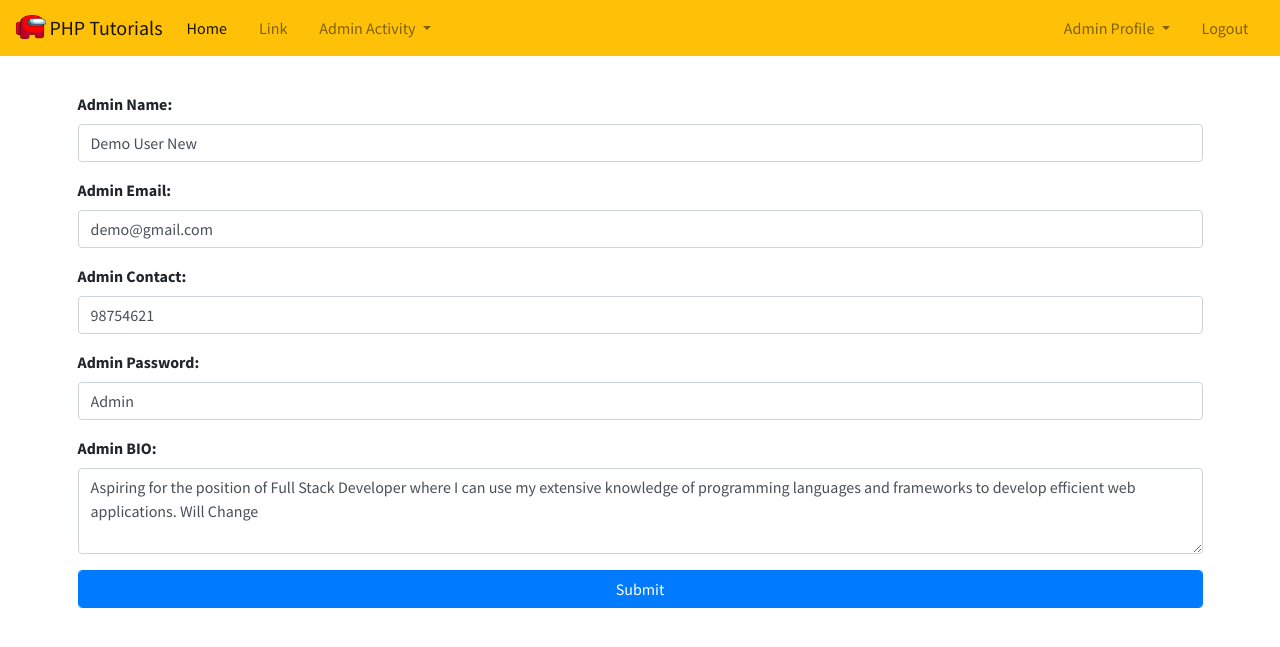
After one commit to aidcom5894/phpCodeTutorials, a PHP site: page /phpCodeTutorials/edit_users.php?id=1 in a window 1280 px wide. The commit adds this page. Shown: the top 647 px of the page. Run offline with PHP 8.4, Linux system fonts and the light colour scheme; a user stored in the database is signed in; data comes from the database, SQL or seed files in the repository; both versions use the stored data as it was after the commit; some libraries are stand-ins or nearby versions.

Commit message:
Updated editing and updating functionality for Individual Users

```diff
--- a/admin_navbar.php
+++ b/admin_navbar.php
@@ -45,13 +45,8 @@ Admin Activity
 Admin Profile
 </a>
 <ul class="dropdown-menu" aria-labelledby="navbarDropdown">
-<li><a class="dropdown-item" href="#">Admin Portal</a></li>
-<li><a class="dropdown-item" href="#">Admin Registration</a></li>
-<li><a class="dropdown-item" href="#">Beneficiary Login</a></li>
-<li><a class="dropdown-item" href="#">Beneficiary Registration</a></li>
-<li><a class="dropdown-item" href="updateDetails.php">Update Details</a></li>
-<li><hr class="dropdown-divider"></li>
-<li><a class="dropdown-item" href="#">Something else here</a></li>
+<li><a class="dropdown-item" href="admin_dashboard.php">My Profile</a></li>
+<li><a class="dropdown-item" href="updateDetails.php">View Beneficiary</a></li>
 </ul>
 </li>
 
--- /dev/null
+++ b/edit_users.php
@@ -0,0 +1,88 @@
+<?php
+
+session_start();
+if(!isset($_SESSION['loggedinAdmin']))
+{
+    echo "<script>alert('No Logged In Admin Found');window.location.href='admin_login.php';</script>";
+}
+
+include('configuration/base_url.php');
+include('configuration/db_config.php');
+include('admin_navbar.php');
+
+?>
+
+<div class="container" style="margin-top:36px;">
+
+<form method="POST">
+<?php
+
+$id = $_GET['id'];
+$getDetails = mysqli_query($config,"SELECT * FROM individual_users WHERE id='$id'");
+while ($row = mysqli_fetch_assoc($getDetails))
+{
+	$user_name = $row['fullname'];
+	$user_email = $row['email'];
+	$user_contact = $row['contact'];
+	$user_password = $row['password'];
+	$user_bio = $row['user_bio'];
+
+}
+
+?>
+<div class="mb-3">
+<label class="form-label"><strong>Admin Name:</strong></label>
+<input type="text" class="form-control" id="adminName" name="userName" aria-describedby="emailHelp" value="<?php echo $user_name; ?>">
+</div>
+
+<div class="mb-3">
+<label class="form-label"><strong>Admin Email:</strong></label>
+<input type="text" class="form-control" id="adminName" name="userEmail" aria-describedby="emailHelp" value="<?php echo $user_email; ?>">
+</div>
+
+<div class="mb-3">
+<label class="form-label"><strong>Admin Contact:</strong></label>
+<input type="text" class="form-control" id="adminName" name="userContact" aria-describedby="emailHelp" value="<?php echo $user_contact; ?>">
+</div>
+
+<div class="mb-3">
+<label class="form-label"><strong>Admin Password:</strong></label>
+<input type="text" class="form-control" id="adminName" name="userPassword" aria-describedby="emailHelp" value="<?php echo $user_password; ?>">
+</div>
+
+<div class="mb-3">
+<label class="form-label"><strong>Admin BIO:</strong></label>
+ <textarea class="form-control" id="exampleFormControlTextarea1" rows="3" name="userBio"><?php echo $user_bio; ?></textarea>
+</div>
+
+
+<button type="submit" class="btn btn-primary form-control" name="updateUser">Submit</button>
+</form>
+
+</div>
+
+
+<?php
+
+if(isset($_POST['updateUser']))
+{
+	$updatedName = $_POST['userName'];
+	$updatedEmail = $_POST['userEmail'];
+	$updatedContact = $_POST['userContact'];
+	$updatedPassword = $_POST['userPassword'];
+	$updatedBIO = $_POST['userBio'];
+
+	$updateQuery = mysqli_query($config,"UPDATE individual_users SET fullname='$updatedName',email='$updatedEmail',contact='$updatedContact',password='$updatedPassword',user_bio='$updatedBIO'");
+
+	if($updateQuery)
+	{
+		echo "<script>alert('User Data Updated Successully');window.location.href='updateDetails.php'</script>";
+	}
+	else
+	{
+		echo "no changes made";
+	}
+
+}
+
+?>
```
Also changed, not shown: admin_dashboard.php (+21 -28 lines), phpOpenSource.sql (+39 -3 lines), updateDetails.php (+47 -28 lines).
